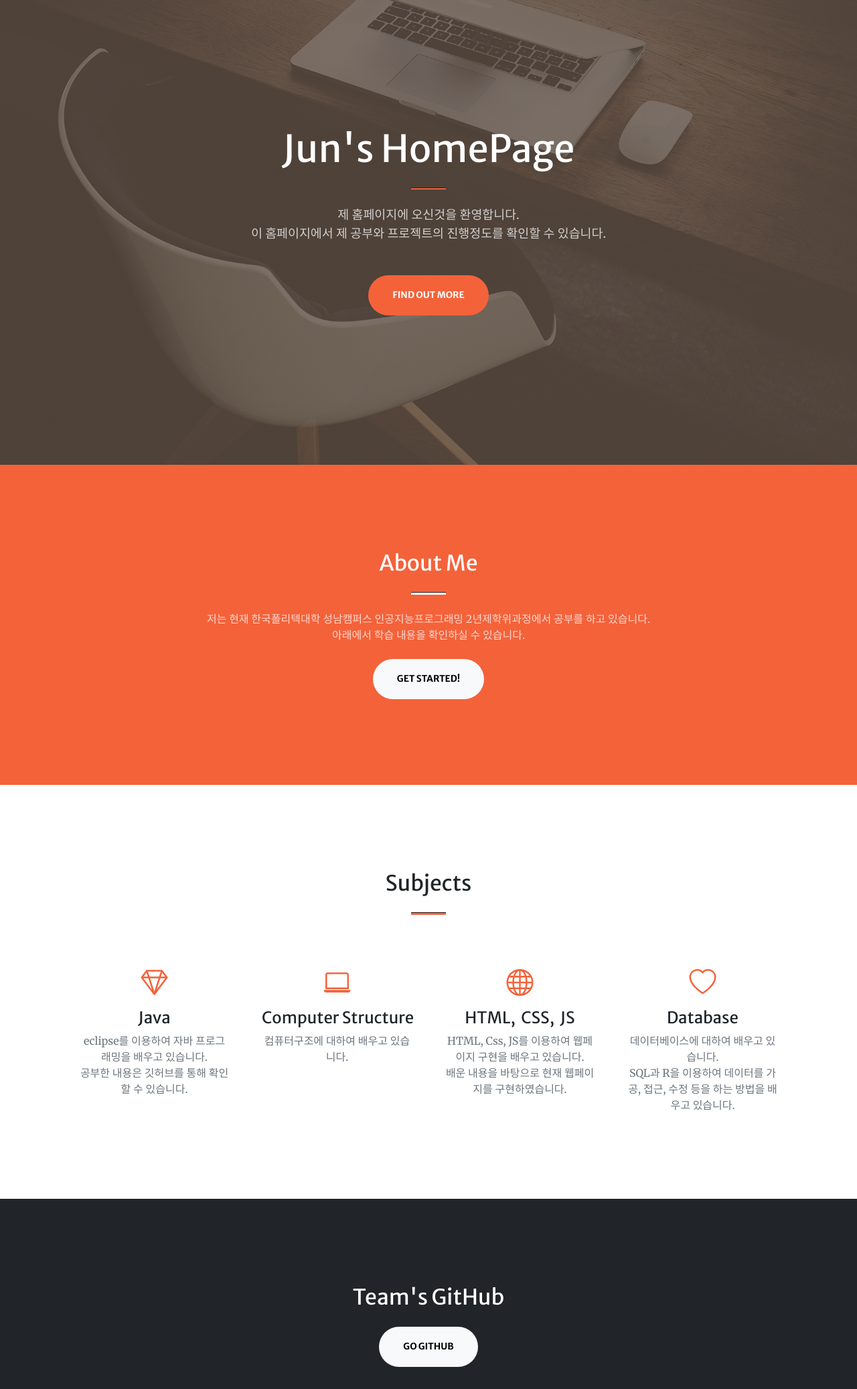
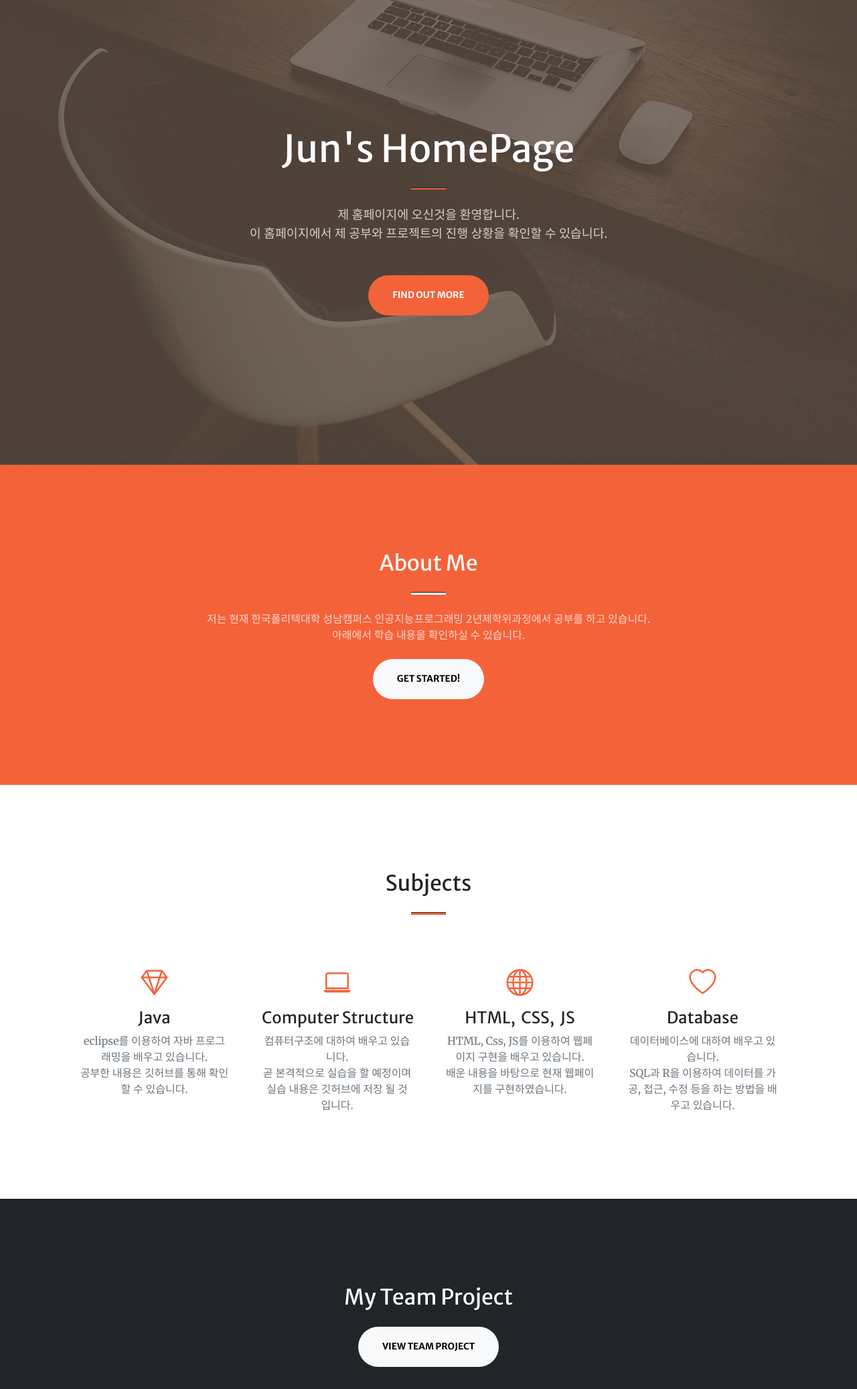
Before and after one commit to asd8449/asd8449.github.io, a plain HTML site: page index.html in a window 1280 px wide. Shown: the part 106-2180 px from the top of the page at 67% size. Drawn offline with nearby package versions, Linux system fonts and the light colour scheme.

Commit message:
Add files via upload

```diff
--- a/index.html
+++ b/index.html
@@ -42,7 +42,7 @@
                         <hr class="divider" />
                     </div>
                     <div class="col-lg-8 align-self-baseline">
-                        <p class="text-white-75 mb-5">제 홈페이지에 오신것을 환영합니다.<br>이 홈페이지에서 제 공부와 프로젝트의 진행정도를 확인할 수 있습니다.</p>
+                        <p class="text-white-75 mb-5">제 홈페이지에 오신것을 환영합니다.<br>이 홈페이지에서 제 공부와 프로젝트의 진행 상황을 확인할 수 있습니다.</p>
                         <a class="btn btn-primary btn-xl" href="#about">Find Out More</a>
                     </div>
                 </div>
@@ -69,7 +69,7 @@
                 <div class="row gx-4 gx-lg-5">
                     <div class="col-lg-3 col-md-6 text-center">
                         <div class="mt-5">
-                            <div class="mb-2"><i class="bi-gem fs-1 text-primary"></i></div>
+                            <div class="mb-2"><a href="https://github.com/asd8449/JavaBasic" target="_blank"><i class="bi-gem fs-1 text-primary"></i></a></div>
                             <h3 class="h4 mb-2">Java</h3>
                             <p class="text-muted mb-0">eclipse를 이용하여 자바 프로그래밍을 배우고 있습니다.<br>공부한 내용은 깃허브를 통해 확인할 수 있습니다.</p>
                         </div>
@@ -78,12 +78,12 @@
                         <div class="mt-5">
                             <div class="mb-2"><i class="bi-laptop fs-1 text-primary"></i></div>
                             <h3 class="h4 mb-2">Computer&nbsp;Structure</h3>
-                            <p class="text-muted mb-0">컴퓨터구조에 대하여 배우고 있습니다.</p>
+                            <p class="text-muted mb-0">컴퓨터구조에 대하여 배우고 있습니다.<br>곧 본격적으로 실습을 할 예정이며 실습 내용은 깃허브에 저장 될 것입니다.</p>
                         </div>
                     </div>
                     <div class="col-lg-3 col-md-6 text-center">
                         <div class="mt-5">
-                            <div class="mb-2"><i class="bi-globe fs-1 text-primary"></i></div>
+                            <div class="mb-2"><a href="https://github.com/asd8449/HTMLCSSJS" target="_blank"><i class="bi-globe fs-1 text-primary"></i></a></div>
                             <h3 class="h4 mb-2">HTML,&nbsp; CSS,&nbsp; JS</h3>
                             <p class="text-muted mb-0">HTML, Css, JS를 이용하여 웹페이지 구현을 배우고 있습니다.<br>배운 내용을 바탕으로 현재 웹페이지를 구현하였습니다.</p>
                         </div>
@@ -100,8 +100,8 @@
         </section>
         <section class="page-section bg-dark text-white" id="project">
             <div class="container px-4 px-lg-5 text-center">
-                <h2 class="mb-4">Team's GitHub</h2>
-                <a class="btn btn-light btn-xl" href="https://startbootstrap.com/theme/creative/">Go GitHub</a>
+                <h2 class="mb-4">My Team Project</h2>
+                <a class="btn btn-light btn-xl" href="https://www.youtube.com/@aisw-snp/featured" target="_blank">View Team Project</a>
             </div>
         </section>
         <!-- Portfolio-->
```
